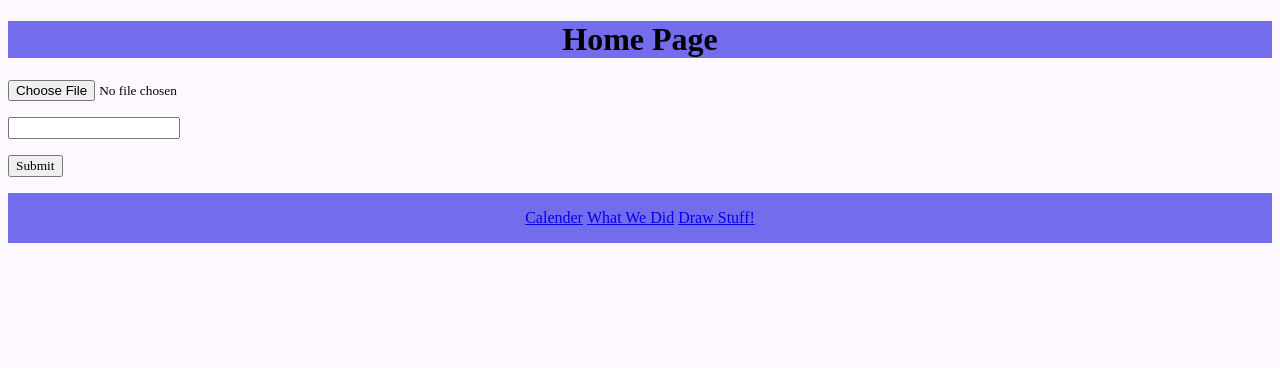
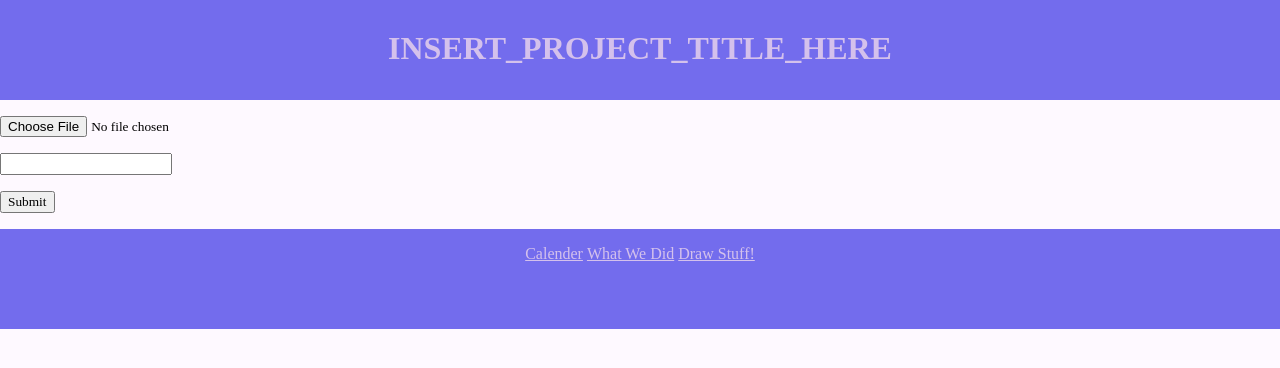
Before and after one commit to aepley0844/WebDevelopmentFinalProject, a plain HTML site: page index.html in a window 1280 px wide. Drawn offline with Linux system fonts and the light colour scheme.

Commit message:
added more styling

```diff
--- a/index.html
+++ b/index.html
@@ -9,7 +9,7 @@
 
   <body>
     <header>
-      <h1>Home Page</h1>
+      <h1>INSERT_PROJECT_TITLE_HERE</h1>
     </header>
 
     <p><input type="file" /></p>
--- a/style.css
+++ b/style.css
@@ -9,8 +9,7 @@ html {
 
 body {
   background-color: #fef9ff;
-  border-left: solid, #d4c1ec, 100px;
-  border-right: solid, #d4c1ec, 100px;
+  margin: 0;
 }
 
 /*Header and Footer*/
@@ -20,7 +19,12 @@ footer p {
 
 a:hover {
   text-decoration-style: underline;
-  color: white;
+  color: #fef9ff;
+}
+
+a {
+  color: #d4c1ec;
+  padding-top: 30px;
 }
 
 footer,
@@ -28,6 +32,14 @@ header {
   text-align: center;
   background-color: #736ced;
   color: "white";
+  margin-top: 0;
+  height: 100px;
+}
+
+h1 {
+  color: #d4c1ec;
+  margin-top: 0;
+  padding-top: 30px;
 }
 
 /*Colors we will use
```
Also changed, not shown: canvas.html (+1 -2 lines).
